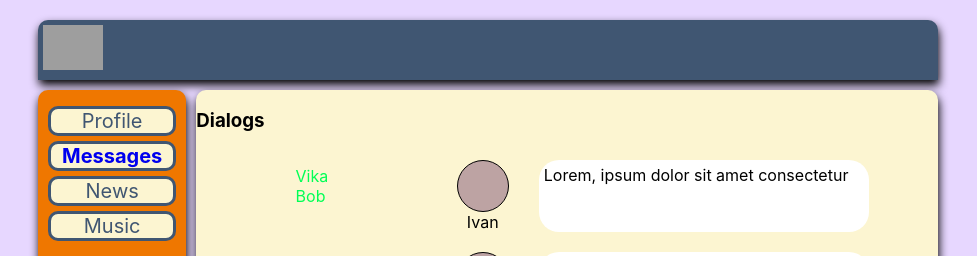
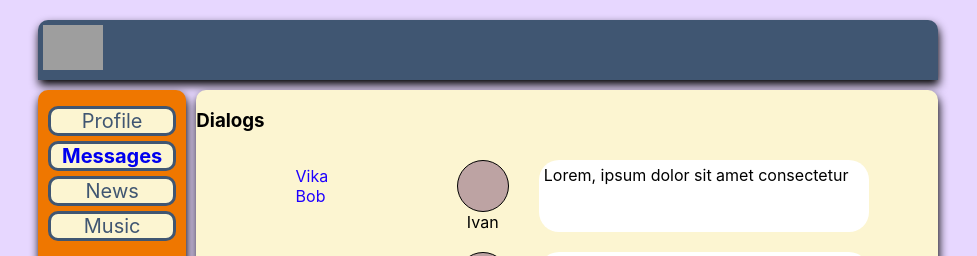
Before and after one commit to shketik-r/react_lesson, a React (Create React App) app: page /dialogs in a window 1280 px wide. Shown: the top 256 px of the page, without its empty margins (152-1129 px from the left). Built offline with nearby package versions, Linux system fonts and the light colour scheme; grey boxes are pictures that could not be loaded.

Commit message:
color blue

```diff
--- a/src/components/Dialogs/Users/User.module.css
+++ b/src/components/Dialogs/Users/User.module.css
@@ -1,3 +1,3 @@
 .user_name a {
-    color: rgb(0, 255, 85);
+    color: rgb(30, 0, 255);
 }
```
